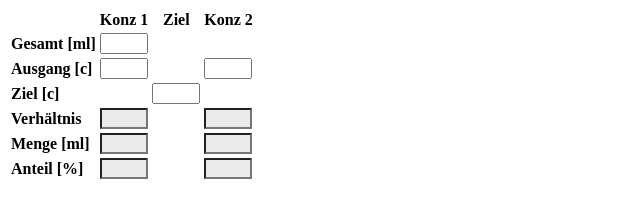
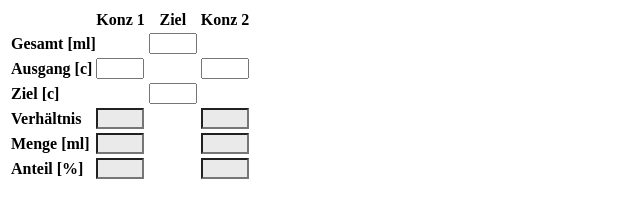
Before and after one commit to lub/mixcross, a plain HTML site: page index.html in a window 1280 px wide. Shown: the full height of the page, 0-640 px from the left. Drawn offline with Linux system fonts and the light colour scheme.

Commit message:
center input of Gesamlt [ml]

```diff
--- a/index.html
+++ b/index.html
@@ -15,7 +15,7 @@
 		<th class="header">Konz 2</th>
 	</tr>
 	<tr>
-		<th>Gesamt [ml]</th>
+		<th colspan="2">Gesamt [ml]</th>
 		<td><input type="number" id="total" oninput="calc();"></td>
 		<td></td>
 		<td></td>
```
